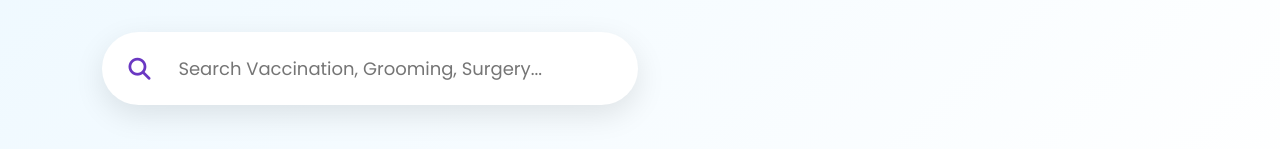
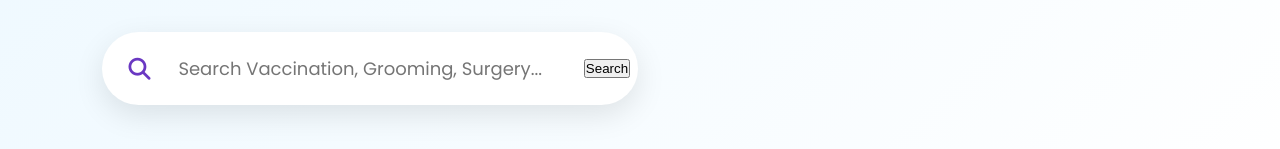
Before and after one commit to nahlawat008-blip/VetMedics, a plain HTML site: page index.html in a window 1280 px wide. Shown: the part 539-688 px from the top of the page. Drawn offline with Linux system fonts and the light colour scheme.

Commit message:
Update index.html

```diff
--- a/index.html
+++ b/index.html
@@ -89,6 +89,8 @@ Home Visits • Vaccination • Surgery • Grooming • Lab Test • Emergency
             type="text"
             placeholder="Search Vaccination, Grooming, Surgery..."
             >
+
+        <button id="searchBtn" type="button">Search</button>
     </div>
 
     </div>
```
